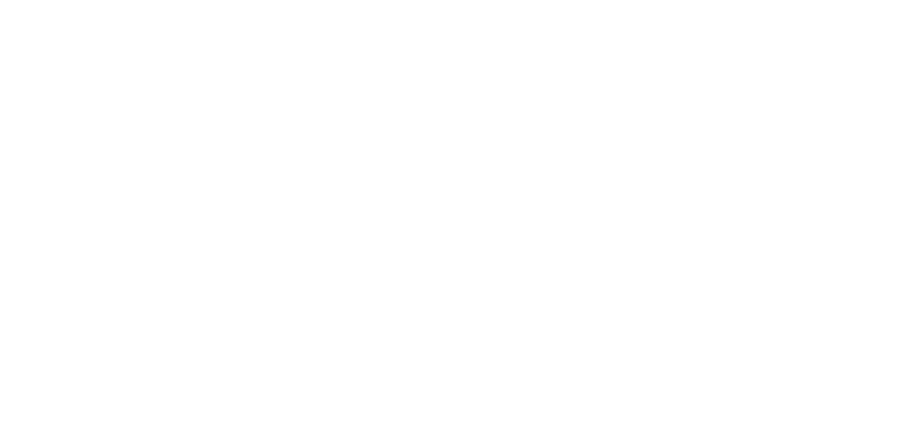
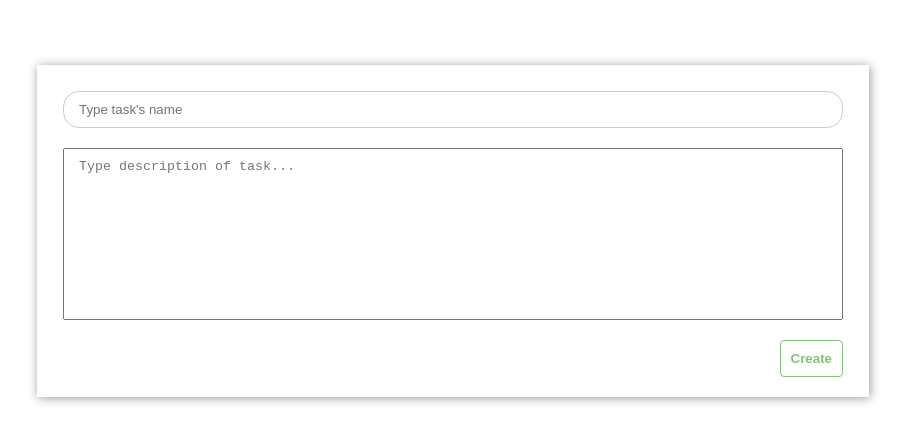
Before and after one commit to Babiy7/nerdysoft-test, a React (Create React App) app: page /create in a window 1280 px wide. Shown: the part 169-612 px from the top of the page, without its empty margins (187-1094 px from the left). Built offline with nearby package versions, Linux system fonts and the light colour scheme.

Commit message:
Created Task container

```diff
--- a/src/App.js
+++ b/src/App.js
@@ -9,6 +9,7 @@
 import Auth from "./containers/Auth/Auth";
 import Logout from "./containers/Auth/Logout/Logout";
 import Tasks from "./components/Sections/Tasks/Tasks";
+import CreateTask from "./containers/CreateTask/CreateTask";
 
 function App(props) {
   useEffect(() => {
@@ -19,6 +20,7 @@
     <div className={classes.App}>
       <Layout>
         <Route path="/" exact component={Tasks} />
+        <Route path="/create" component={CreateTask} />
         <Route path="/auth" component={Auth} />
         <Route path="/logout" component={Logout} />
       </Layout>
--- a/src/components/Sections/Tasks/Tasks.js
+++ b/src/components/Sections/Tasks/Tasks.js
@@ -5,6 +5,7 @@
 import { Redirect } from "react-router-dom";
 
 const Tasks = props => {
+  console.log(props.user);
   if (!props.user) {
     return <Redirect to="/auth" />;
   }
--- a/src/components/UI/Input/Input.js
+++ b/src/components/UI/Input/Input.js
@@ -31,7 +31,13 @@
       break;
     }
     case "text-area": {
-      inputElement = <textarea className={classes.TextArea} {...props} />;
+      inputElement = (
+        <textarea
+          className={classes.TextArea}
+          onChange={props.changed}
+          {...props.configuration.elementConfig}
+        />
+      );
       break;
     }
     case "select": {
--- a/src/components/UI/Input/Input.module.css
+++ b/src/components/UI/Input/Input.module.css
@@ -28,13 +28,15 @@
   color: #ffe6e6;
 }
 
-.Invalid:hover, .Invalid:focus {
+.Invalid:hover,
+.Invalid:focus {
   border: #ff6161 solid 1px;
   background: #ff9191;
   color: #ffe6e6;
 }
 
-input:focus, input:hover {
+input:focus,
+input:hover {
   border: #ffd761 solid 1px;
   background: #fff7cc;
 }
@@ -44,4 +46,17 @@
   border-radius: 5px;
 }
 
-.TextArea {}
+.TextArea {
+  height: 150px;
+
+  padding: 10px 15px;
+  outline: none;
+
+  resize: none;
+}
+
+.TextArea:focus,
+.TextArea:hover {
+  border: #ffd761 solid 1px;
+  background: #fff7cc;
+}
--- /dev/null
+++ b/src/containers/CreateTask/CreateTask.js
@@ -0,0 +1,103 @@
+import React, { useState } from "react";
+import classes from "./CreateTask.module.scss";
+
+import { connect } from "react-redux";
+
+import Input from "../../components/UI/Input/Input";
+import Button from "../../components/UI/Button/Button";
+
+const CreateTask = props => {
+  const [state, setState] = useState({
+    configuration: {
+      title: {
+        elementType: "input",
+        elementConfig: {
+          type: "text",
+          placeholder: "Type task's name"
+        },
+
+        value: ""
+      },
+      description: {
+        elementType: "text-area",
+        elementConfig: {
+          type: "text",
+          placeholder: "Type description of task..."
+        },
+
+        value: ""
+      }
+    },
+    tasks: []
+  });
+
+  let controls = [];
+
+  for (let key in state.configuration) {
+    controls.push({ key: key, configuration: state.configuration[key] });
+  }
+
+  function changeHandler(e, key) {
+    const value = e.target.value;
+    setState({
+      ...state,
+      configuration: {
+        ...state.configuration,
+        [key]: {
+          ...state.configuration[key],
+          value: value
+        }
+      }
+    });
+  }
+
+  function clickHandler(e) {
+    e.preventDefault();
+
+    const config = state.configuration;
+
+    const task = {
+      id: new Date().getTime() + config.title.value,
+      title: config.title.value,
+      description: config.description.value,
+      createdBy: props.user.email,
+      date: new Date()
+    };
+
+    const tasks = [...state.tasks];
+
+    tasks.push(task);
+
+    setState({ ...state, tasks: tasks });
+  }
+
+  console.log(state);
+
+  return (
+    <div className={classes.CreateTask}>
+      <form className={classes.Form}>
+        {controls.map(control => (
+          <Input
+            key={control.key}
+            changed={e => changeHandler(e, control.key)}
+            configuration={control.configuration}
+          />
+        ))}
+
+        <div className={classes.ButtonContainer}>
+          <Button type="Success" clicked={e => clickHandler(e)}>
+            Create
+          </Button>
+        </div>
+      </form>
+    </div>
+  );
+};
+
+const mapStateToProps = state => {
+  return {
+    user: state.auth.user
+  };
+};
+
+export default connect(mapStateToProps)(CreateTask);
--- /dev/null
+++ b/src/containers/CreateTask/CreateTask.module.scss
@@ -0,0 +1,20 @@
+.CreateTask {
+  width: 100%;
+  max-width: 800px;
+  height: 300px;
+
+  padding: 1rem;
+
+  box-shadow: 1px 1px 10px rgba(#000000, 0.4);
+
+  .Form {
+    height: 100%;
+
+    overflow: hidden;
+
+    .ButtonContainer {
+      display: flex;
+      justify-content: flex-end;
+    }
+  }
+}
```
